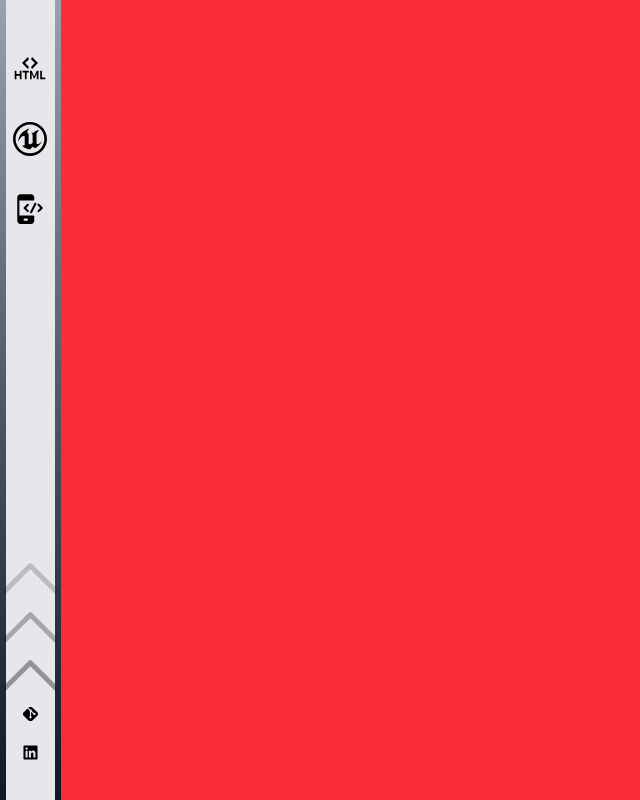
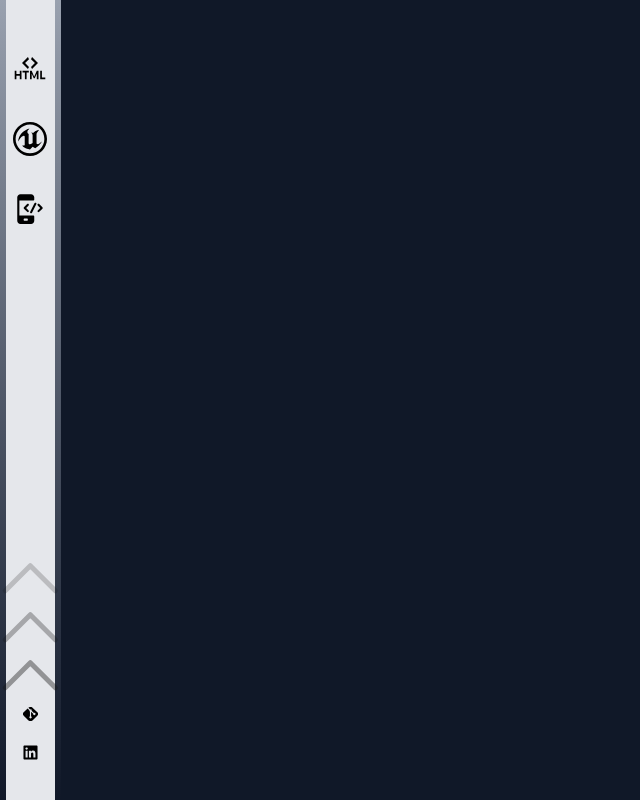
Before and after one commit to CrossStrauss/PortfolioSite2026, a Next.js app: page / in a window 1280 px wide. Shown: the whole page, without its empty margins (0-640 px from the left). Built offline with nearby package versions, Linux system fonts and the light colour scheme.

Commit message:
Componenets added for project type

```diff
--- /dev/null
+++ b/src/app/components/bg_mobile.tsx
@@ -0,0 +1,5 @@
+export default function BgMobile() {
+    return (
+        <div className="w-full h-full bg-gray-200"></div>
+    )
+}
--- /dev/null
+++ b/src/app/components/bg_web.tsx
@@ -0,0 +1,7 @@
+export default function BgWeb () {
+    return (
+        <div className="w-full h-full bg-gray-900">
+
+        </div>
+    );
+}
--- a/src/app/components/dynamic-background.tsx
+++ b/src/app/components/dynamic-background.tsx
@@ -1,28 +1,41 @@
 'use client'
 import { useAppContext } from "../context/portfolioContext";
 import { useEffect, useState } from "react";
+import BgGame from './bg_game';
+import BgMobile from './bg_mobile';
+import BgWeb from './bg_web';
 
 export default function DynamicBackground(){
 
     const {currentProjectType} = useAppContext();
 
     const [bgCol, setBgCol] = useState('');
+    const [BgComponent, setBgComponent] = useState(() => BgGame);
+
+    const InnerComp = "";
+
     useEffect(()=> {
         switch(currentProjectType){
             case 'webdev':
                 setBgCol('bg-red-500')
+                setBgComponent(() => BgWeb)
             break
             case 'mobile':
                 setBgCol('bg-green-500')
+                setBgComponent(() => BgMobile)
             break
             case 'unreal':
                 setBgCol('bg-blue-500')
+                setBgComponent(() => BgGame)
     }
+
+
 
     }, [currentProjectType])
 
     return (
         <div className={`${bgCol} fixed inset-0 w-full h-full`}>
+            <BgComponent/>
         </div>
     )
 }
```
